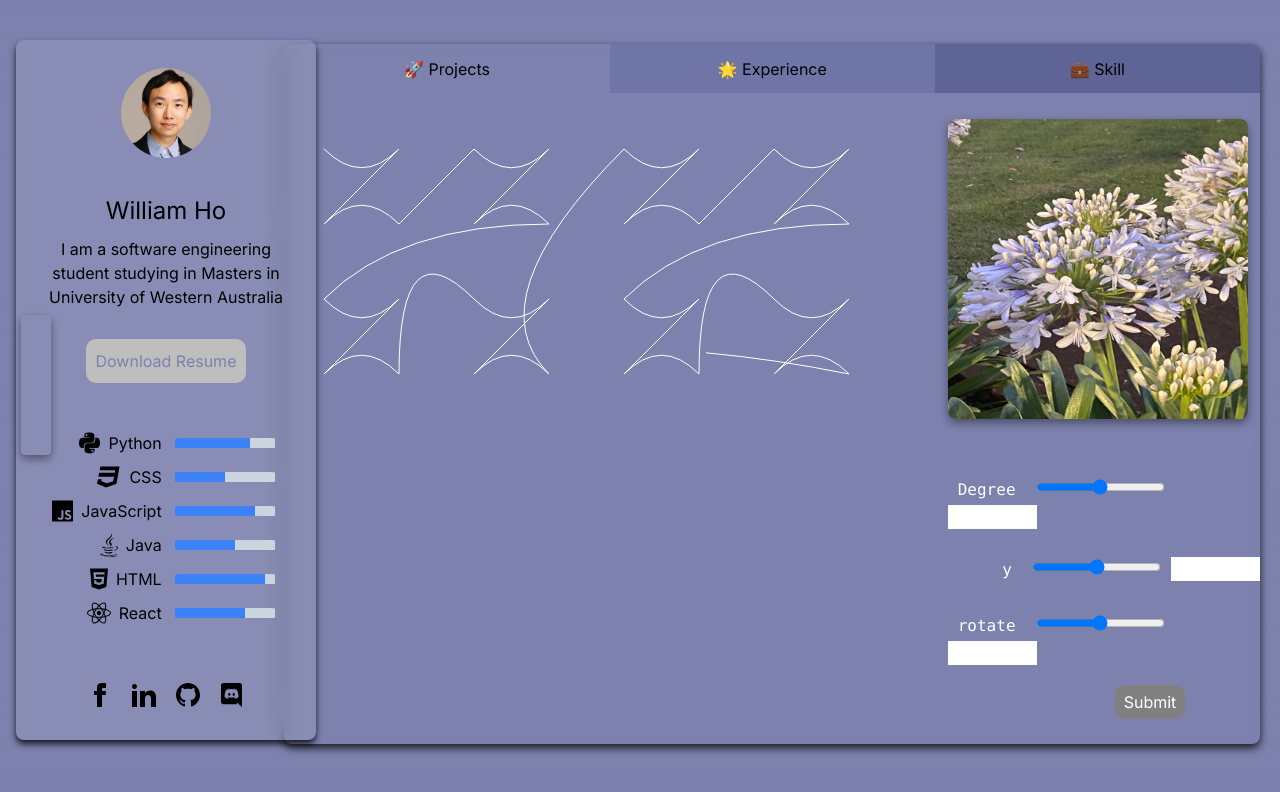
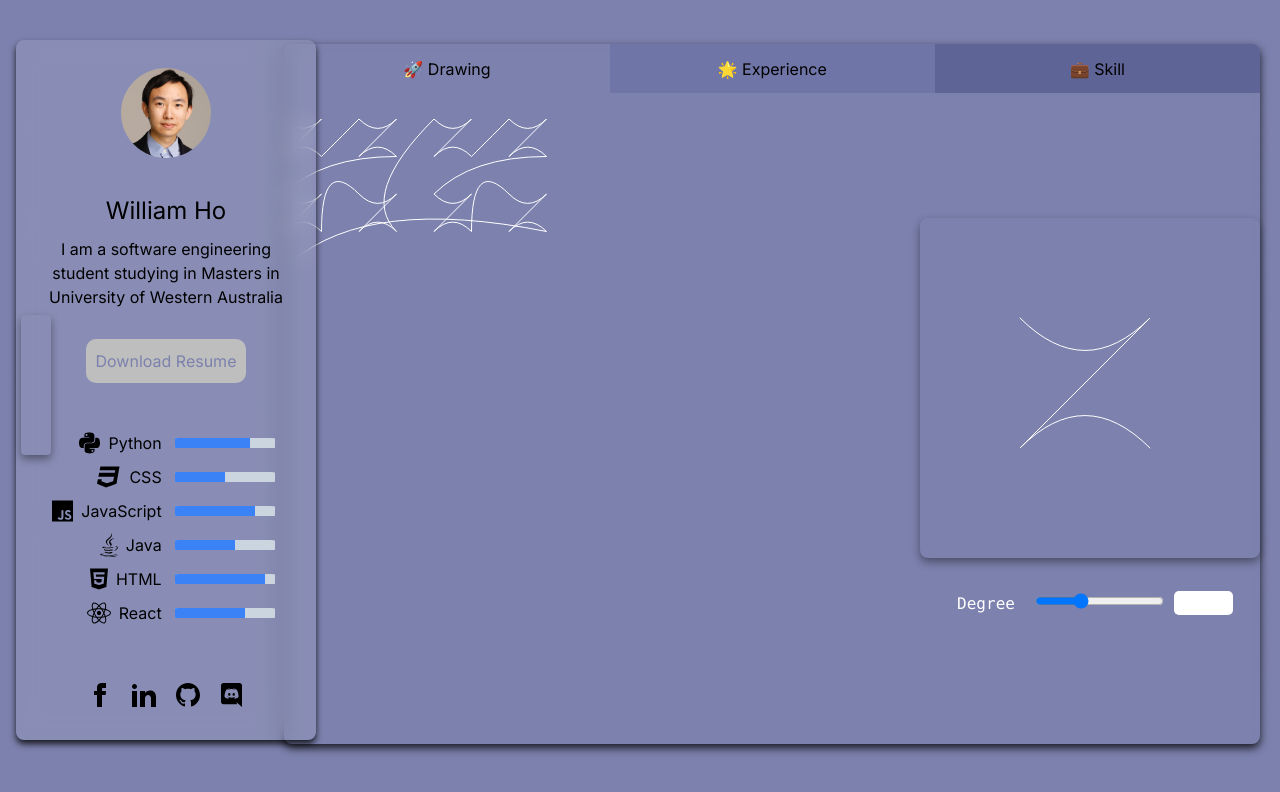
Before and after one commit to Will-H007/Fish-Pond, a Next.js app in the folder portfolio/: page /information in a window 1280 px wide. Shown: the top 792 px of the page. Built offline with nearby package versions, Linux system fonts and the light colour scheme.

Commit message:
added conditional param

```diff
--- a/portfolio/component/Second_page/navbar.tsx
+++ b/portfolio/component/Second_page/navbar.tsx
@@ -3,7 +3,7 @@ import React, { useState } from 'react';
 
 const initialItems = [
 
-  { id: 'about me', color: 'transparent', label: '🚀 Projects'  },
+  { id: 'about me', color: 'transparent', label: '🚀 Drawing'  },
 
   { id: 'experience', color: '#7075a7', label: '🌟 Experience' },
 
--- a/portfolio/component/fractal/fractal.tsx
+++ b/portfolio/component/fractal/fractal.tsx
@@ -11,6 +11,8 @@ interface FractalPoint {
 
 interface FractalProps {
   degree: number;
+  area?: number;
+  startingPoint?: { x: number; y: number }; // Make startingPoint an optional parameter
   generateFractal?: (
     level: number,
     x: number,
@@ -19,11 +21,8 @@ interface FractalProps {
   ) => FractalPoint[];
 }
 
-const Fractal: React.FC<FractalProps> = ({ degree, generateFractal }) => {
+const Fractal: React.FC<FractalProps> = ({ degree, area = 600, startingPoint = { x: 0, y: 0 }, generateFractal }) => {
 
-
-// Default function
-////////////////
   const defaultGenerateFractal = (
     level: number,
     x: number,
@@ -68,7 +67,6 @@ const Fractal: React.FC<FractalProps> = ({ degree, generateFractal }) => {
       ...top,
       { type: 'quadratic', x: right[0].x, y: right[0].y, controlX, controlY },
       ...right,
-
       { type: 'quadratic', x: left[0].x, y: left[0].y, controlX, controlY },
       ...left,
       { type: 'quadratic', x: bottom[0].x, y: bottom[0].y, controlX, controlY },
@@ -76,19 +74,9 @@ const Fractal: React.FC<FractalProps> = ({ degree, generateFractal }) => {
     ];
   };
 
-////////////////
-
-
-const area=600
-
   const fractalPoints = generateFractal
-    ? generateFractal(degree, area/15, area/20, area)
-    : defaultGenerateFractal(degree, area/15,area/20, area);
-
-
-
-
-
+    ? generateFractal(degree, startingPoint.x, startingPoint.y, area)
+    : defaultGenerateFractal(degree, startingPoint.x, startingPoint.y, area);
 
   const getPathData = () => {
     if (fractalPoints.length < 2) {
--- a/portfolio/component/tabs/projects/controls.tsx
+++ b/portfolio/component/tabs/projects/controls.tsx
@@ -8,7 +8,7 @@ interface InputProps {
   max?: number;
 }
 
-const Input: React.FC<InputProps> = ({ value, children, set, min = -200, max = 200 }) => {
+const Input: React.FC<InputProps> = ({ value, children, set, min = 2, max = 8 }) => {
   return (
     <label>
       <code style={{margin:"10px"}}>{children}</code>
@@ -26,6 +26,7 @@ const Input: React.FC<InputProps> = ({ value, children, set, min = -200, max = 2
         min={min}
         max={max}
         onChange={(e) => set(parseFloat(e.target.value) || 0)}
+        style={{borderRadius:"5px"}}
       />
     </label>
   );
--- a/portfolio/component/tabs/projects/customization.tsx
+++ b/portfolio/component/tabs/projects/customization.tsx
@@ -1,57 +1,29 @@
-import { useState } from "react";
-import { motion } from "framer-motion";
+import React from "react";
 import Input from "./controls";
+import Fractal from "@/component/fractal/fractal";
 
-export default function Customization() {
-  const containerWidth = 300; // Set the width of your container
-  const containerHeight = 300; // Set the height of your container
+interface CustomizationProps {
+  degree: number;
+  setDegree: (newValue: number) => void;
+}
 
-  const [x, setX] = useState(0);
-  const [y, setY] = useState(0);
-  const [rotate, setRotate] = useState(0);
-  const [isSubmitted, setIsSubmitted] = useState(false);
-
-  const handleDrawClick = () => {
-    // Add logic for drawing here if needed
-    setIsSubmitted(false); // Switch back to the "Draw" state
-  };
-
-  const handleSubmitClick = () => {
-    // Add logic for submitting here if needed
-    // For example, you can send the drawn data to the server
-    setIsSubmitted(true); // Switch to the "Submit" state
-  };
+const Customization: React.FC<CustomizationProps> = ({ degree, setDegree }) => {
+  const containerSize = 300;
+  const previewSize = containerSize - 40; // Adjust for padding
 
   return (
-    <div style={{ display: "flex", flexDirection: "column", justifyContent: "center", height: "100%",gap: "50px" }}>
-
-
-      <div style={{ height: `${containerHeight}px`, width: `${containerWidth}px`, position: "relative" }}>
-
-        <img src="/images/image5.jpeg" alt="" style={{ height: "100%", width: "100%", backgroundColor: "transparent", position: "absolute", borderRadius: '8px',  boxShadow: '0 4px 8px rgba(0, 0, 0, 0.4)'}}/>
+    <div style={{ display: "flex", flexDirection: "column", justifyContent: "center", color: "white", alignItems: "center", height: "100%", gap: "25px" }}>
+      <div style={{ position: "relative", padding: "20px", borderRadius: '8px', boxShadow: '0 4px 8px rgba(0, 0, 0, 0.4)' }}>
+        <div style={{ height: `${containerSize}px`, width: `${containerSize}px`, overflow: 'hidden', borderRadius: '8px' }}>
+        <Fractal degree={1} area={previewSize} startingPoint={{ x: 80, y: 80 }} />
+        </div>
       </div>
 
-
-      <div style={{ display: "flex", flexDirection: "column", justifyContent: "center", color: "white", alignItems: "end", gap: "20px" }}>
-        <Input value={x} set={(newValue) => setX(Math.min(containerWidth / 2, Math.max(-(containerWidth / 2), newValue)))}>
-          Degree
-        </Input>
-        <Input value={y} set={(newValue) => setY(Math.min(containerHeight / 2, Math.max(-(containerHeight / 2), newValue)))}>
-          y
-        </Input>
-        <Input value={rotate} set={setRotate} min={-180} max={180}>
-          rotate
-        </Input>
-        {isSubmitted ? (
-          <button style={{ backgroundColor: "grey", width: "70px", marginRight: "75px", borderRadius: "10px", padding: "5px" }} onClick={handleDrawClick}>
-            Draw
-          </button>
-        ) : (
-          <button style={{ backgroundColor: "grey", width: "70px", marginRight: "75px", borderRadius: "10px", padding: "5px" }} onClick={handleSubmitClick}>
-            Submit
-          </button>
-        )}
-      </div>
+      <Input value={degree} set={(newValue) => setDegree(newValue)} min={2} max={8}>
+        Degree
+      </Input>
     </div>
   );
-}
+};
+
+export default Customization;
--- a/portfolio/component/tabs/projects/projects.tsx
+++ b/portfolio/component/tabs/projects/projects.tsx
@@ -1,19 +1,16 @@
-import React from "react";
-import { motion } from "framer-motion";
+import React, { useState } from "react";
 import Fractal from "@/component/fractal/fractal";
 import Customization from "./customization";
+
 const Player: React.FC = () => {
-
-
+  const [degree, setDegree] = useState(4);
 
   return (
-    <div style={{ display: "flex",justifyContent: "center", alignItems: "center",height:"100%", width:"100%", gap:"50px"}}>
-
-      <div style={{display: "flex", alignItems: "center",flexDirection:"column",height: "600px" ,width: "600px", marginRight:"20px",gap:"5px" }}>
-        <Fractal degree={3}/>
+    <div style={{ display: "flex", justifyContent: "center", alignItems: "center", height: "100%", width: "100%", gap: "50px" }}>
+      <div style={{ display: "flex", alignItems: "center", flexDirection: "column", height: "600px", width: "600px", marginRight: "20px", gap: "5px" }}>
+        <Fractal degree={degree} />
       </div>
-
-    <Customization/>
+      <Customization degree={degree} setDegree={setDegree} />
 
     </div>
   );
--- a/portfolio/package.json
+++ b/portfolio/package.json
@@ -34,6 +34,7 @@
     "postcss": "^8.4.32",
     "react": "^18",
     "react-dom": "^18",
+    "react-signature-canvas": "^1.0.6",
     "tailwindcss": "^3.3.5"
   },
   "devDependencies": {
```
Also changed, not shown: 1 other file (tests, documents, lock files or other folders).
